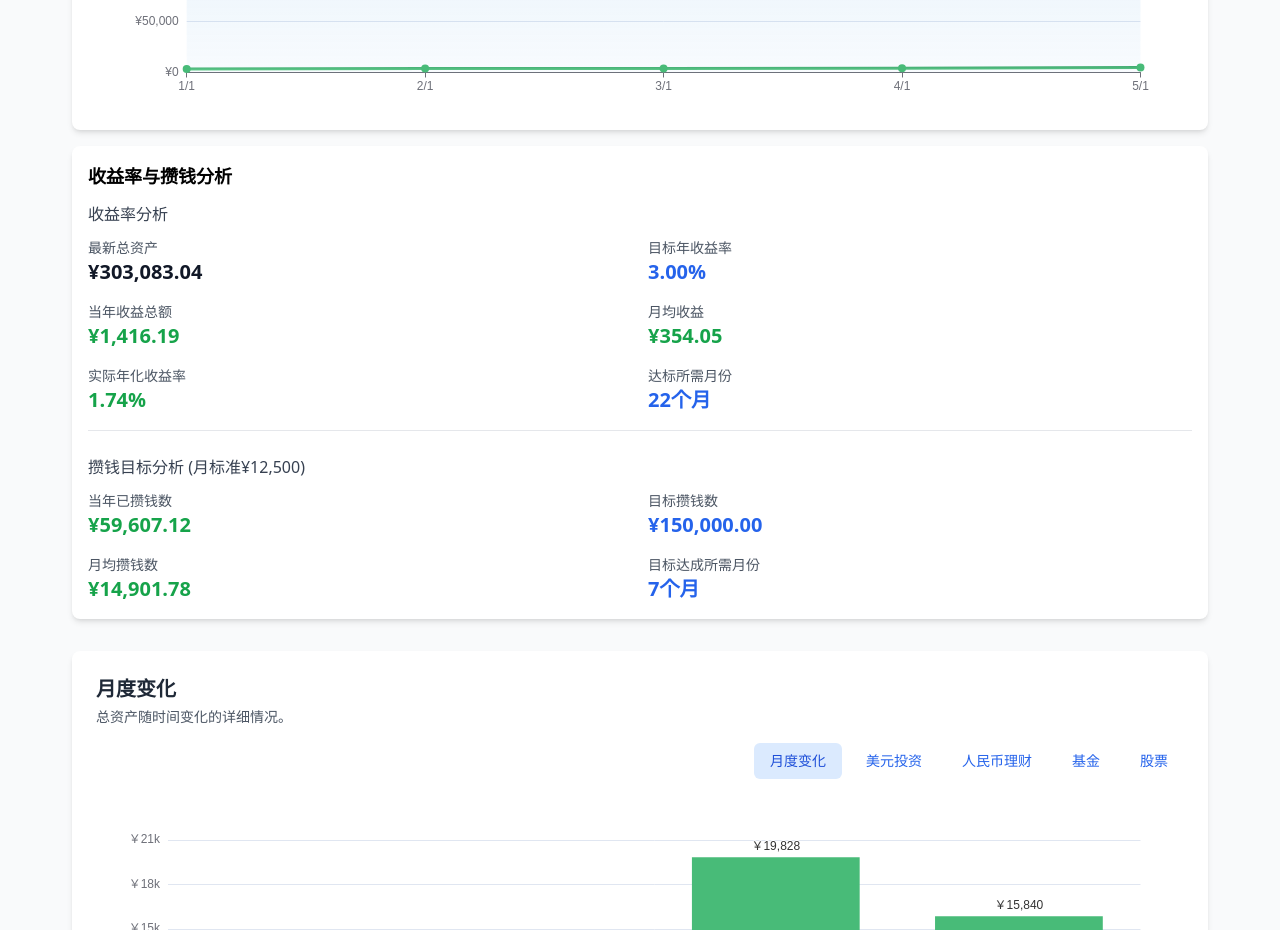
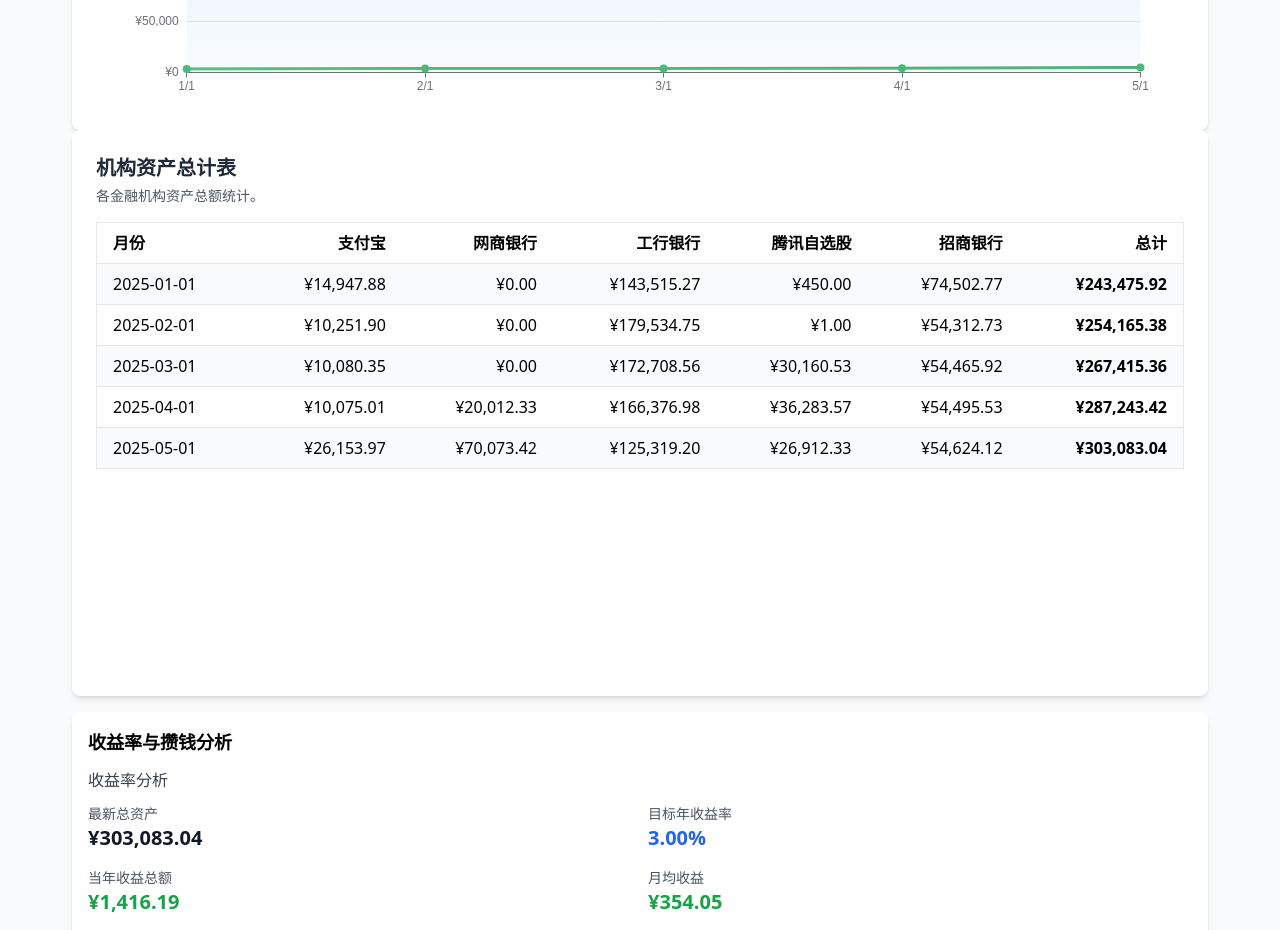
Before and after one commit to although1/finanial_web.github.io, a React (Vite) app: page / in a window 1280 px wide. Shown: the part 1080-2010 px from the top of the page. Built offline with nearby package versions, Linux system fonts and the light colour scheme.

Commit message:
feat(仪表盘): 添加机构资产总计表组件
新增机构资产总计表组件，用于展示各金融机构的资产总额统计。该组件根据日期过滤数据，并支持显示所有日期或仅每月第一天的数据。

```diff
--- a/src/components/Dashboard.tsx
+++ b/src/components/Dashboard.tsx
@@ -1,7 +1,7 @@
 import React, { useEffect, useState } from 'react';
 import { useNavigate } from 'react-router-dom';
 import { processFinancialData } from '../data/dataProcessor';
-import { ProcessedData } from '../data/dataTypes';
+import { ProcessedData, InstitutionTotalTableRow } from '../data/dataTypes';
 import { mockData } from '../data/mockData';
 import { TrendChart } from './charts/TrendChart';
 import { DetailedBarChart } from './charts/DetailedBarChart';
@@ -11,6 +11,7 @@ import { InvestmentChart } from './charts/InvestmentChart';
 import { ChartContainer } from './common/ChartContainer';
 import { LoadingIndicator } from './common/LoadingIndicator';
 import { SummaryTable } from './common/SummaryTable';
+import { InstitutionTotalTable } from './common/InstitutionTotalTable';
 
 type ChartType = 'monthly' | 'usd' | 'cny'| 'fund'| 'stock';
 
@@ -23,6 +24,7 @@ const Dashboard: React.FC = () => {
   const [selectedDate, setSelectedDate] = useState<string>('');
   const [showAllDates, setShowAllDates] = useState(false);
   const [syncing, setSyncing] = useState(false);
+  const [institutionTotalData, setInstitutionTotalData] = useState<InstitutionTotalTableRow[]>([]);
 
   const handleSync = async () => {
     setSyncing(true);
@@ -74,6 +76,19 @@ const Dashboard: React.FC = () => {
     try {
       const processedData = processFinancialData(mockData);
       setData(processedData);
+
+      // 处理机构总计数据
+      const institutionTotals: InstitutionTotalTableRow[] = mockData.map(item => ({
+        date: item.date,
+        支付宝: item.data.支付宝?.total || 0,
+        网商银行: item.data.网商银行?.total || 0,
+        工行银行: item.data.工商银行?.total || 0,
+        腾讯自选股: item.data.腾讯自选股?.total || 0,
+        招商银行: item.data.招商银行?.total || 0,
+        总计: item.data.grand_total
+      }));
+      setInstitutionTotalData(institutionTotals);
+
       // 找到最新日期并设置为默认选中日期
       if (mockData.length > 0) {
         const latestDate = mockData.reduce((latest, curr) =>
@@ -177,6 +192,16 @@ const Dashboard: React.FC = () => {
           >
             <TrendChart
               data={data.timeSeriesData}
+              showAllDates={showAllDates}
+            />
+          </ChartContainer>
+
+          <ChartContainer
+            title="机构资产总计表"
+            description="各金融机构资产总额统计。"
+          >
+            <InstitutionTotalTable
+              data={institutionTotalData}
               showAllDates={showAllDates}
             />
           </ChartContainer>
--- /dev/null
+++ b/src/components/common/InstitutionTotalTable.tsx
@@ -0,0 +1,57 @@
+import React from 'react';
+import { InstitutionTotalTableRow } from '../../data/dataTypes';
+
+interface InstitutionTotalTableProps {
+  data: InstitutionTotalTableRow[];
+  showAllDates?: boolean;
+}
+
+export const InstitutionTotalTable: React.FC<InstitutionTotalTableProps> = ({ data, showAllDates = false }) => {
+  // 根据 showAllDates 过滤数据，如果为 false 只显示每月第一天的数据
+  const filteredData = showAllDates
+    ? data
+    : data.filter(item => item.date.endsWith('-01'));
+
+  return (
+    <div className="overflow-x-auto">
+      <table className="min-w-full bg-white border border-gray-200">
+        <thead>
+          <tr>
+            <th className="py-2 px-4 border-b text-left">月份</th>
+            <th className="py-2 px-4 border-b text-right">支付宝</th>
+            <th className="py-2 px-4 border-b text-right">网商银行</th>
+            <th className="py-2 px-4 border-b text-right">工行银行</th>
+            <th className="py-2 px-4 border-b text-right">腾讯自选股</th>
+            <th className="py-2 px-4 border-b text-right">招商银行</th>
+            <th className="py-2 px-4 border-b text-right font-bold">总计</th>
+          </tr>
+        </thead>
+        <tbody>
+          {filteredData.map((row, index) => (
+            <tr key={row.date} className={index % 2 === 0 ? 'bg-gray-50' : 'bg-white'}>
+              <td className="py-2 px-4 border-b">{row.date}</td>
+              <td className="py-2 px-4 border-b text-right">
+                {row.支付宝.toLocaleString('zh-CN', { style: 'currency', currency: 'CNY' })}
+              </td>
+              <td className="py-2 px-4 border-b text-right">
+                {row.网商银行.toLocaleString('zh-CN', { style: 'currency', currency: 'CNY' })}
+              </td>
+              <td className="py-2 px-4 border-b text-right">
+                {row.工行银行.toLocaleString('zh-CN', { style: 'currency', currency: 'CNY' })}
+              </td>
+              <td className="py-2 px-4 border-b text-right">
+                {row.腾讯自选股.toLocaleString('zh-CN', { style: 'currency', currency: 'CNY' })}
+              </td>
+              <td className="py-2 px-4 border-b text-right">
+                {row.招商银行.toLocaleString('zh-CN', { style: 'currency', currency: 'CNY' })}
+              </td>
+              <td className="py-2 px-4 border-b text-right font-bold">
+                {row.总计.toLocaleString('zh-CN', { style: 'currency', currency: 'CNY' })}
+              </td>
+            </tr>
+          ))}
+        </tbody>
+      </table>
+    </div>
+  );
+};
--- a/src/data/dataTypes.ts
+++ b/src/data/dataTypes.ts
@@ -205,3 +205,14 @@ export interface StockRedeemed_I extends StockDetailWithDates {
   finalStock: number;            // 赎回时的金额（人民币）
   finalProfit: number;         // 最终收益
 }
+
+/** 机构总计表格数据结构 */
+export interface InstitutionTotalTableRow {
+  date: string;                 // 日期
+  支付宝: number;               // 支付宝总计
+  网商银行: number;             // 网商银行总计
+  工行银行: number;             // 工行银行总计
+  腾讯自选股: number;           // 腾讯自选股总计
+  招商银行: number;             // 招商银行总计
+  总计: number;                 // 总资产
+}
```
